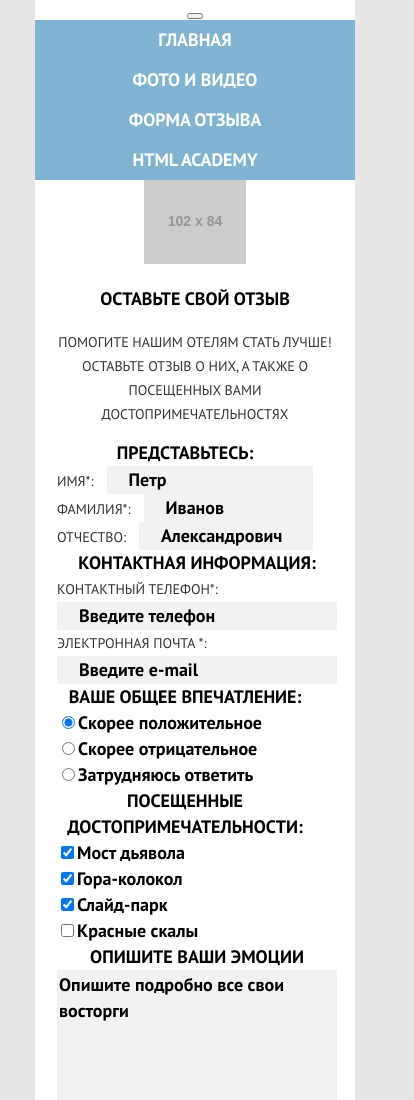
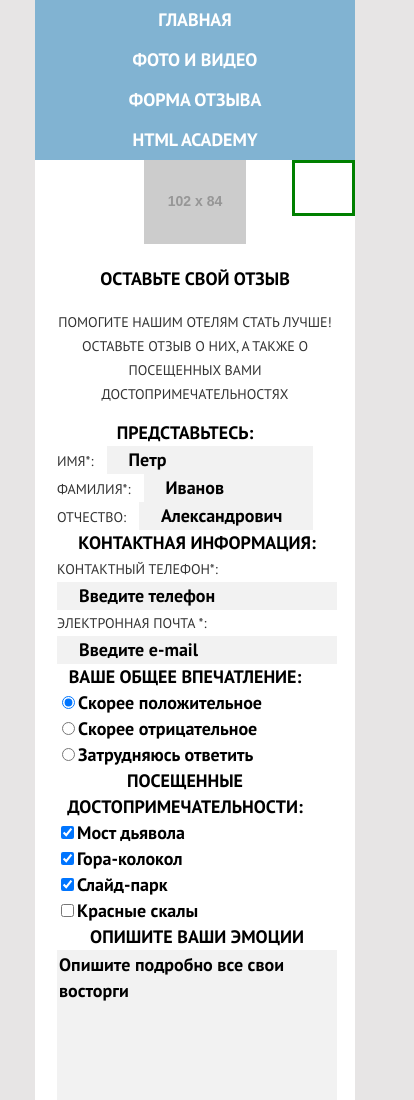
Before and after one commit to Ozomad/1536397-sedona-21, a website: page source/form.html in a window 390 px wide. Shown: the top 1100 px of the page, 414 px wide, since content can reach past the window. Drawn offline with nearby package versions, Linux system fonts and the light colour scheme; files that its build step writes are made by us from their sources; placeholder pictures from the web are drawn by us.

Commit message:
начал работу с кнопокй на главной

```diff
--- a/source/less/gallery.less
+++ b/source/less/gallery.less
@@ -52,9 +52,9 @@
 
   @media (min-width: @desktop-width) {
     position: absolute;
-    left: 1px;
-    right: 1px;
-    bottom: 1px;
+    left: 0px;
+    right: 0px;
+    bottom: 0px;
     //z-index: 100;
     background-color: rgba(0, 0, 0, 0.3);
     color: @basic-white;
--- a/source/less/main-nav.less
+++ b/source/less/main-nav.less
@@ -1,3 +1,8 @@
+.main-nav {
+  min-height: 56px;
+  position: relative;
+}
+
 .main-nav__wrapper {
   margin: 0 auto;
 
@@ -8,6 +13,25 @@
 }
 
 .main-nav__toggle {
+  position: absolute;
+  bottom: -56px;
+  right: 0;
+  z-index: 2;
+  display: block;
+  width: 63px;
+  height: 56px;
+  background-color: @basic-white;
+  color: @background-blue;
+  cursor: pointer;
+  border: solid green;//временно, чтобы кнопку обозначить
+
+  &:active {
+  opacity: 30%;
+  }
+  &:hover {
+  opacity: 60%;
+  }
+
   @media (min-width: @tablet-width) {
     display: none;
   }
```
Also changed, not shown: source/index.html (+1 -1 lines).
